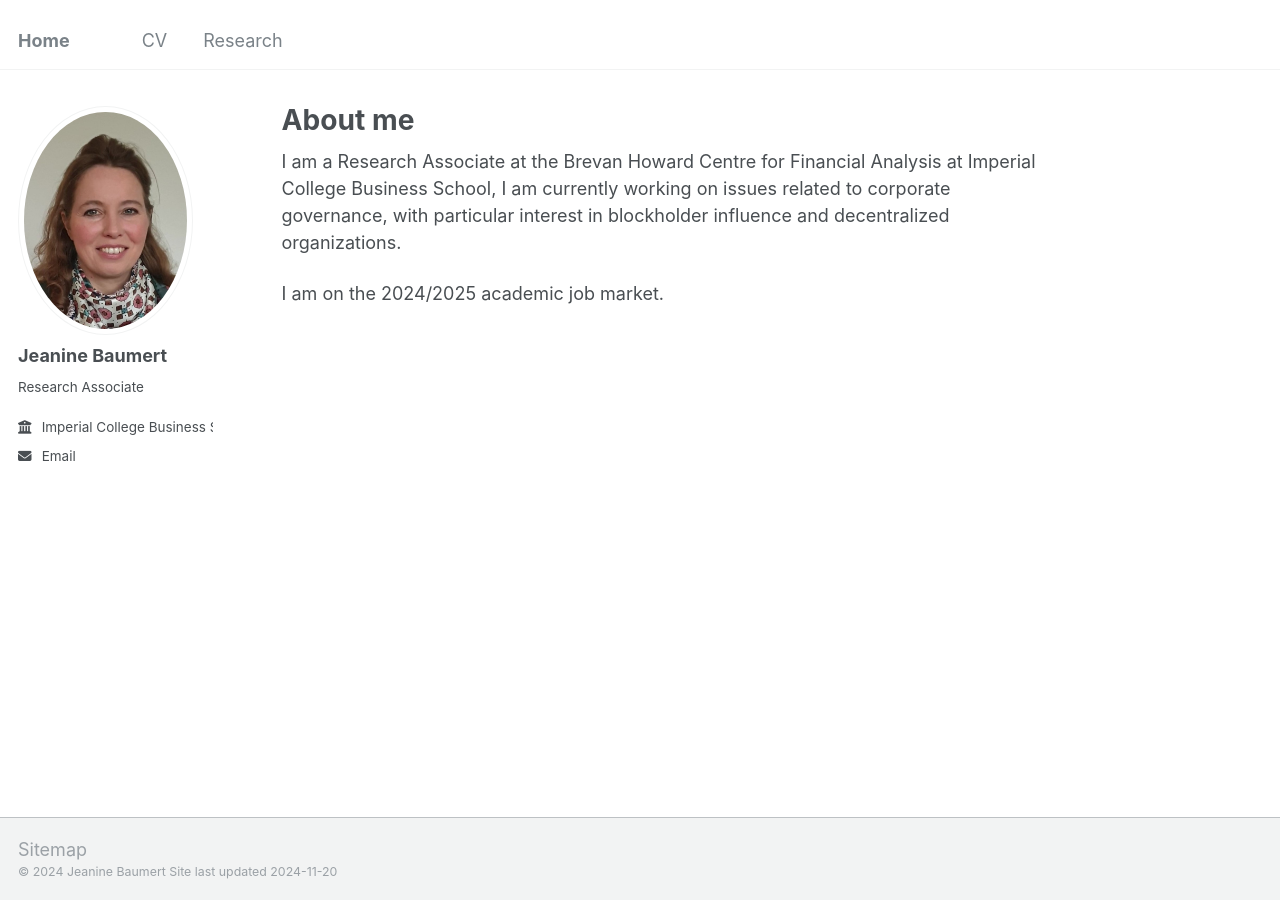
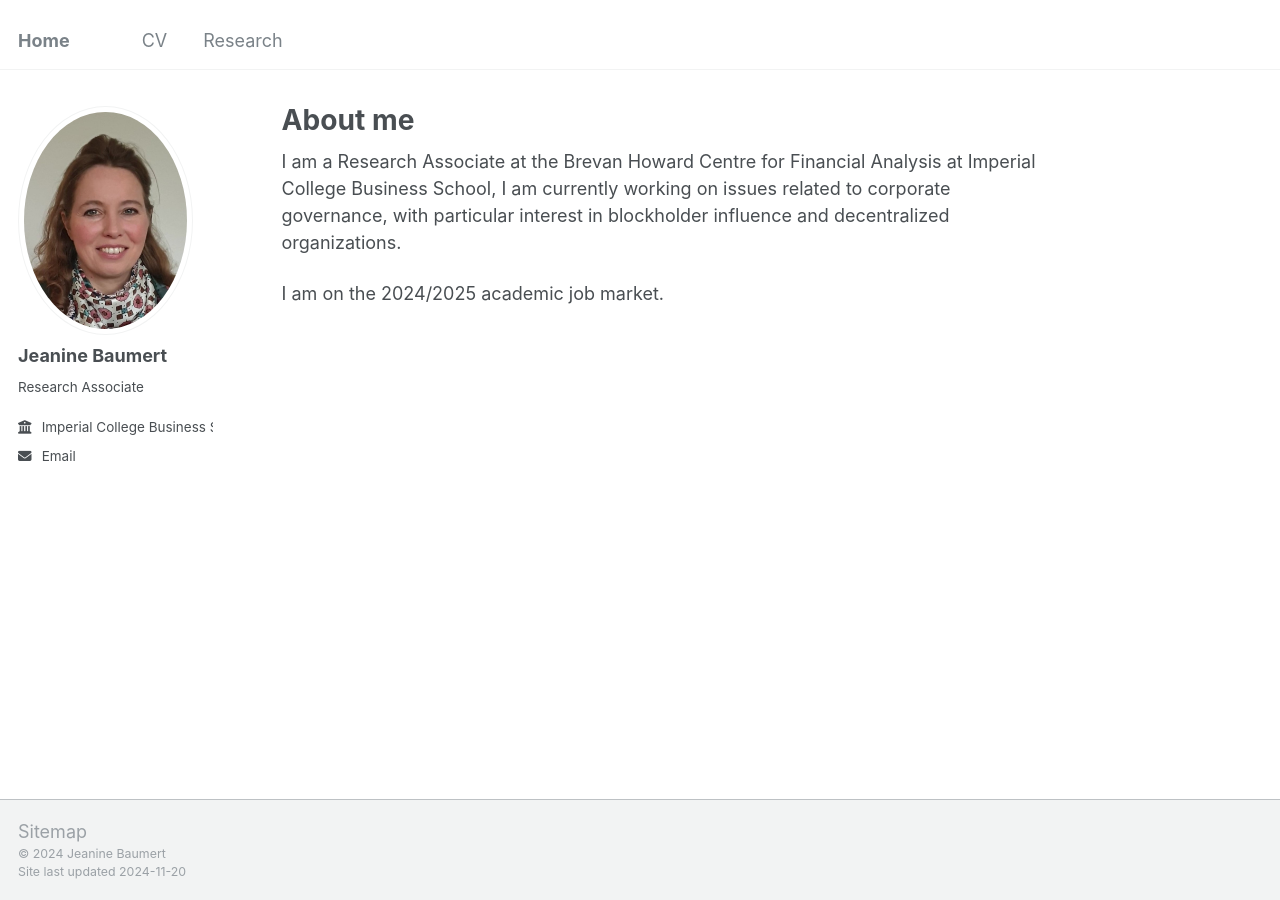
Before and after one commit to jeaninebaumert/jeaninebaumert.github.io, a Jekyll site: the page built from _pages/about.md, in a window 1280 px wide. Built offline with Jekyll 4.4.1, drawn with Linux system fonts in a browser that asks for light colours.

Commit message:
Update footer.html

```diff
--- a/_includes/footer.html
+++ b/_includes/footer.html
@@ -1,6 +1,4 @@
-{% include base_path %}
-
 <div class="page__footer-copyright">
-  &copy; {{ site.time | date: '%Y' }} {{ site.name | default: site.title }}
+  &copy; {{ site.time | date: '%Y' }} {{ site.name | default: site.title }}<br />
   Site last updated {{ "now" | date: '%Y-%m-%d' %}}
 </div>
```
